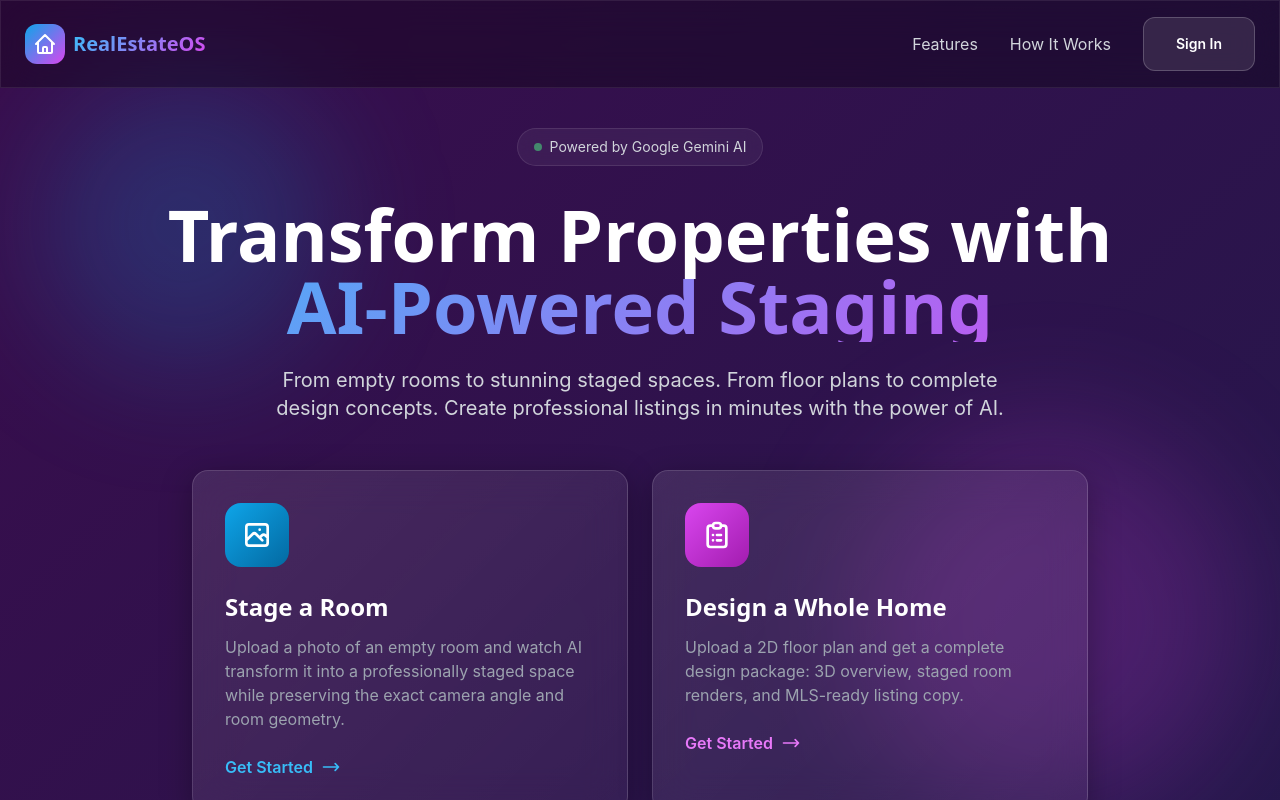
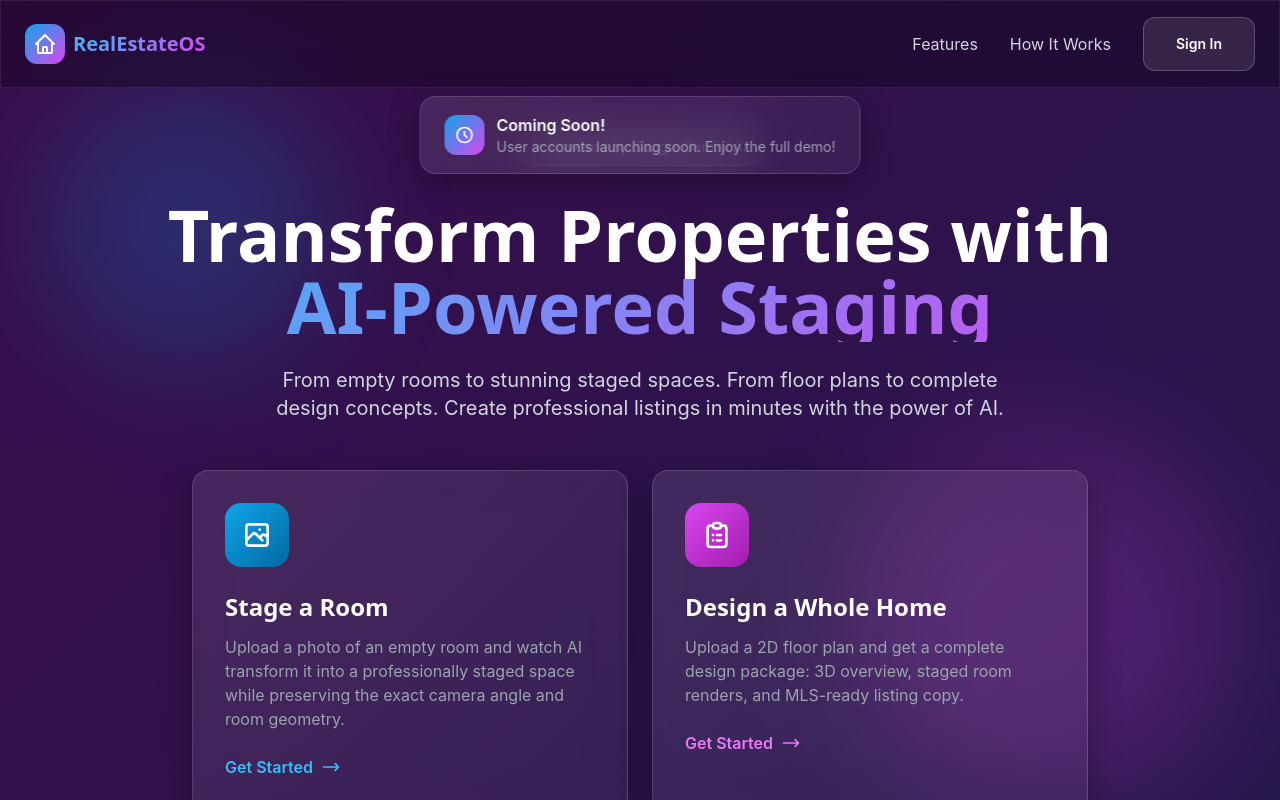
Before and after one commit to engrtitooo/RealEstateOS, a Next.js app: page / in a window 1280 px wide. Both pictures are taken after a click on the button "Sign In". Shown: the top 800 px of the page. Built offline with nearby package versions, Linux system fonts and the light colour scheme.

Commit message:
feat: implement initial landing page for AI-powered real estate staging with navigation, hero, and feature sections.

```diff
--- a/src/app/page.tsx
+++ b/src/app/page.tsx
@@ -5,13 +5,34 @@ import { useState, useEffect } from 'react';
 
 export default function Home() {
     const [mounted, setMounted] = useState(false);
+    const [showToast, setShowToast] = useState(false);
 
     useEffect(() => {
         setMounted(true);
     }, []);
 
+    const handleSignInClick = () => {
+        setShowToast(true);
+        setTimeout(() => setShowToast(false), 3000);
+    };
+
     return (
         <main className="min-h-screen animated-gradient">
+            {/* Coming Soon Toast */}
+            <div className={`fixed top-24 left-1/2 -translate-x-1/2 z-[100] transition-all duration-500 ${showToast ? 'opacity-100 translate-y-0' : 'opacity-0 -translate-y-4 pointer-events-none'}`}>
+                <div className="glass-card px-6 py-4 rounded-2xl flex items-center gap-3 shadow-2xl border border-primary-500/30">
+                    <div className="w-10 h-10 rounded-xl bg-gradient-to-br from-primary-500 to-accent-500 flex items-center justify-center">
+                        <svg className="w-5 h-5 text-white" fill="none" stroke="currentColor" viewBox="0 0 24 24">
+                            <path strokeLinecap="round" strokeLinejoin="round" strokeWidth={2} d="M12 8v4l3 3m6-3a9 9 0 11-18 0 9 9 0 0118 0z" />
+                        </svg>
+                    </div>
+                    <div>
+                        <p className="font-semibold text-white">Coming Soon!</p>
+                        <p className="text-sm text-gray-400">User accounts launching soon. Enjoy the full demo!</p>
+                    </div>
+                </div>
+            </div>
+
             {/* Navigation */}
             <nav className="fixed top-0 left-0 right-0 z-50 glass-dark">
                 <div className="max-w-7xl mx-auto px-6 py-4 flex items-center justify-between">
@@ -26,7 +47,7 @@ export default function Home() {
                     <div className="hidden md:flex items-center gap-8">
                         <a href="#features" className="text-gray-300 hover:text-white transition-colors">Features</a>
                         <a href="#how-it-works" className="text-gray-300 hover:text-white transition-colors">How It Works</a>
-                        <button className="btn-secondary text-sm py-2 px-4">Sign In</button>
+                        <button onClick={handleSignInClick} className="btn-secondary text-sm py-2 px-4">Sign In</button>
                     </div>
                 </div>
             </nav>
```
